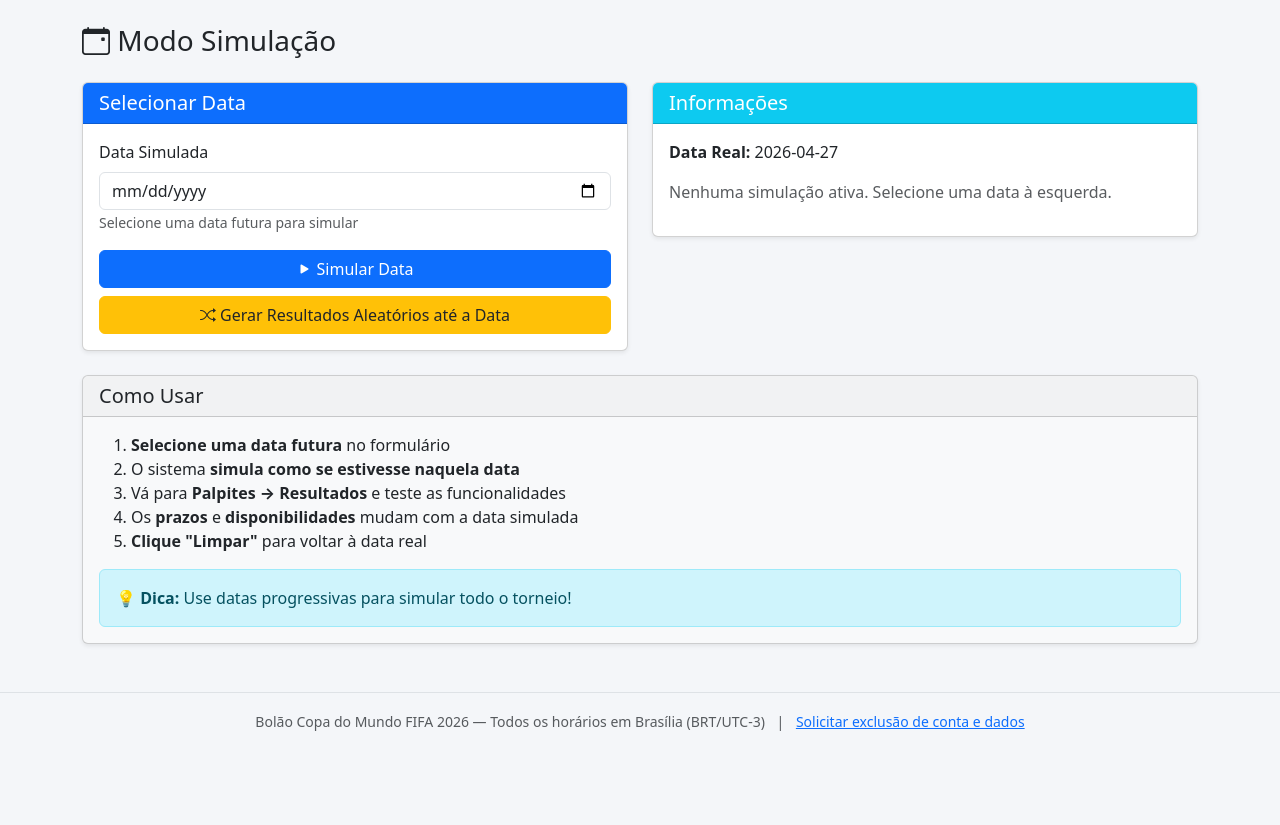
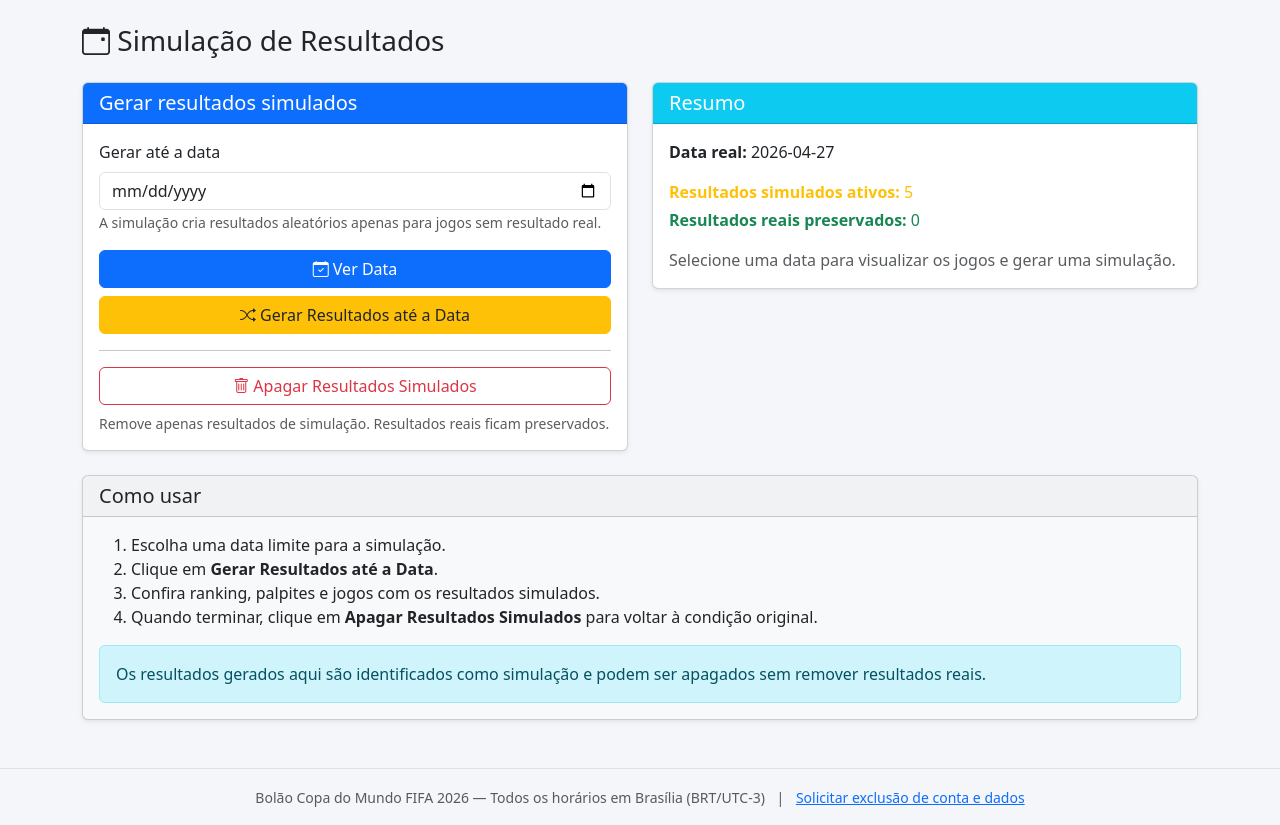
Before and after one commit to wilberkohler/bolao-copa-2026, a Flask app: page /admin/simulacao in a window 1280 px wide. Shown: the part 56-881 px from the top of the page. Before the commit the page ends 787 px from the top, so only its background shows below. Run offline with Flask 3, Linux system fonts and the light colour scheme; a user stored in the database is signed in; data comes from the database, SQL or seed files in the repository; parts of the project's set-up code (start-up, migrations or seed data) failed here and were passed over.

Commit message:
Melhorar simulacao de resultados admin

```diff
--- a/app.py
+++ b/app.py
@@ -54,6 +54,35 @@ def sync_admin_flags():
             changed = True
     if changed:
         db.session.commit()
+
+
+def is_simulated_result(resultado):
+    return bool(resultado and (resultado.usuario_lancamento or "").startswith("simulacao:"))
+
+
+def clear_simulated_results():
+    simulated_results = Resultado.query.filter(Resultado.usuario_lancamento.like("simulacao:%")).all()
+    jogo_ids = [r.jogo_id for r in simulated_results]
+
+    if not jogo_ids:
+        return 0
+
+    Pontuacao.query.filter(Pontuacao.jogo_id.in_(jogo_ids)).delete(synchronize_session=False)
+
+    for resultado in simulated_results:
+        db.session.delete(resultado)
+
+    for jogo in Jogo.query.filter(Jogo.id.in_(jogo_ids)).all():
+        jogo.status = "Agendado"
+
+    db.session.commit()
+
+    for jogo in Jogo.query.filter(Jogo.resultado.has()).all():
+        if jogo.resultado and not is_simulated_result(jogo.resultado):
+            calcular_pontuacao_jogo(db, Palpite, Pontuacao, Resultado, jogo)
+
+    db.session.commit()
+    return len(jogo_ids)
 
 
 @app.before_request
@@ -1110,21 +1139,16 @@ def simulacao():
     if request.method == "POST":
         acao = request.form.get("acao", "definir_data")
         data_str = request.form.get("data_simulada", "").strip()
+        if acao == "limpar_resultados":
+            removidos = clear_simulated_results()
+            flash(f"{removidos} resultado(s) simulado(s) apagado(s). Ranking recalculado com resultados reais restantes.", "success")
+            return redirect(url_for("simulacao"))
+
         try:
             data_obj = datetime.strptime(data_str, "%Y-%m-%d").date()
 
             if acao == "gerar_resultados":
-                # Cada simulacao comeca de um estado limpo para evitar ranking contaminado.
-                Pontuacao.query.delete(synchronize_session=False)
-                Resultado.query.delete(synchronize_session=False)
-
-                for jogo in Jogo.query.all():
-                    if jogo.data_jogo < data_obj:
-                        jogo.status = "Encerrado"
-                    else:
-                        jogo.status = "Agendado"
-
-                db.session.commit()
+                removidos = clear_simulated_results()
 
                 jogos_ate_data = (
                     Jogo.query
@@ -1135,6 +1159,9 @@ def simulacao():
 
                 jogos_gerados = []
                 for jogo in jogos_ate_data:
+                    if jogo.resultado and not is_simulated_result(jogo.resultado):
+                        continue
+
                     gols_a = random.randint(0, 4)
                     gols_b = random.randint(0, 4)
 
@@ -1164,7 +1191,7 @@ def simulacao():
                 for jogo in jogos_gerados:
                     calcular_pontuacao_jogo(db, Palpite, Pontuacao, Resultado, jogo)
 
-                flash(f"Simulacao refeita do zero: {len(jogos_gerados)} resultado(s) aleatorio(s) gerado(s) ate {data_str} e ranking recalculado.", "success")
+                flash(f"Simulacao refeita: {removidos} resultado(s) simulado(s) anterior(es) apagado(s), {len(jogos_gerados)} novo(s) resultado(s) gerado(s) ate {data_str}. Resultados reais foram preservados.", "success")
 
             # Redireciona para GET com data_simulada como query param
             return redirect(url_for("simulacao", data_simulada=data_str))
@@ -1175,6 +1202,12 @@ def simulacao():
     info_simulacao = {
         "data_simulada": data_simulada,
         "data_real": date.today().isoformat(),
+        "resultados_simulados": Resultado.query.filter(
+            Resultado.usuario_lancamento.like("simulacao:%")
+        ).count(),
+        "resultados_reais": sum(
+            1 for r in Resultado.query.all() if not is_simulated_result(r)
+        ),
     }
 
     if data_simulada:
--- a/templates/admin/simulacao.html
+++ b/templates/admin/simulacao.html
@@ -3,67 +3,78 @@
 
 {% block content %}
 <div class="container mt-4">
-  <h3 class="mb-4"><i class="bi bi-calendar-event"></i> Modo Simulação</h3>
+  <h3 class="mb-4"><i class="bi bi-calendar-event"></i> Simulação de Resultados</h3>
 
-  <div class="row">
-    <!-- Formulário de data -->
+  <div class="row g-4">
     <div class="col-md-6">
       <div class="card shadow-sm">
         <div class="card-header bg-primary text-white">
-          <h5 class="card-title mb-0">Selecionar Data</h5>
+          <h5 class="card-title mb-0">Gerar resultados simulados</h5>
         </div>
         <div class="card-body">
           <form method="POST">
             <div class="mb-3">
-              <label class="form-label">Data Simulada</label>
+              <label class="form-label">Gerar até a data</label>
               <input type="date" name="data_simulada" class="form-control" required value="{{ info.data_simulada or '' }}">
-              <small class="form-text text-muted">Selecione uma data futura para simular</small>
+              <small class="form-text text-muted">
+                A simulação cria resultados aleatórios apenas para jogos sem resultado real.
+              </small>
             </div>
             <div class="d-grid gap-2">
               <button type="submit" name="acao" value="definir_data" class="btn btn-primary">
-                <i class="bi bi-play-fill"></i> Simular Data
+                <i class="bi bi-calendar-check"></i> Ver Data
               </button>
               <button type="submit" name="acao" value="gerar_resultados" class="btn btn-warning text-dark">
-                <i class="bi bi-shuffle"></i> Gerar Resultados Aleatórios até a Data
+                <i class="bi bi-shuffle"></i> Gerar Resultados até a Data
               </button>
             </div>
           </form>
 
+          <hr>
+
+          <form method="POST" onsubmit="return confirm('Apagar todos os resultados simulados e recalcular o ranking somente com resultados reais?');">
+            <input type="hidden" name="acao" value="limpar_resultados">
+            <button type="submit" class="btn btn-outline-danger w-100" {% if not info.resultados_simulados %}disabled{% endif %}>
+              <i class="bi bi-trash"></i> Apagar Resultados Simulados
+            </button>
+            <small class="form-text text-muted d-block mt-2">
+              Remove apenas resultados de simulação. Resultados reais ficam preservados.
+            </small>
+          </form>
+
           {% if info.data_simulada %}
           <hr>
-          <h6>Data Simulada Atual:</h6>
-          <p class="alert alert-info">
-            <strong>{{ info.data_simulada }}</strong>
-          </p>
-          <a href="{{ url_for('simulacao') }}" class="btn btn-secondary btn-sm w-100">
-            <i class="bi bi-arrow-counterclockwise"></i> Limpar Simulação
-          </a>
+          <div class="alert alert-info mb-0">
+            <strong>Data em análise:</strong> {{ info.data_simulada }}
+            <a href="{{ url_for('simulacao') }}" class="btn btn-secondary btn-sm ms-2">
+              <i class="bi bi-arrow-counterclockwise"></i> Limpar Data
+            </a>
+          </div>
           {% endif %}
         </div>
       </div>
     </div>
 
-    <!-- Informações de simulação -->
     <div class="col-md-6">
       <div class="card shadow-sm">
         <div class="card-header bg-info text-white">
-          <h5 class="card-title mb-0">Informações</h5>
+          <h5 class="card-title mb-0">Resumo</h5>
         </div>
         <div class="card-body">
-          <p><strong>Data Real:</strong> {{ info.data_real }}</p>
+          <p><strong>Data real:</strong> {{ info.data_real }}</p>
+          <p class="mb-1 text-warning">
+            <strong>Resultados simulados ativos:</strong> {{ info.resultados_simulados }}
+          </p>
+          <p class="text-success">
+            <strong>Resultados reais preservados:</strong> {{ info.resultados_reais }}
+          </p>
 
           {% if info.data_simulada %}
             <hr>
-            <p><strong>Data Simulada:</strong> {{ info.data_simulada }}</p>
-
-            <div class="alert alert-warning">
-              <i class="bi bi-exclamation-triangle"></i>
-              O sistema está em <strong>modo simulação</strong>.
-              Todas as operações usarão a data {{ info.data_simulada }} como referência.
-            </div>
+            <p><strong>Data analisada:</strong> {{ info.data_simulada }}</p>
 
             {% if info.jogos_neste_dia %}
-              <h6>Jogos Neste Dia ({{ info.jogos_neste_dia|length }}):</h6>
+              <h6>Jogos neste dia ({{ info.jogos_neste_dia|length }}):</h6>
               <ul class="small">
                 {% for jogo in info.jogos_neste_dia %}
                   <li>
@@ -77,9 +88,6 @@
             {% endif %}
 
             <hr>
-            <p class="small">
-              <strong>Jogos Realizados até essa data:</strong> {{ info.jogos_realizados }}/107
-            </p>
             <p class="small mb-1">
               <strong>Total de jogos até a data:</strong> {{ info.total_jogos_ate_data or 0 }}
             </p>
@@ -92,35 +100,33 @@
 
             {% if info.proximo_jogo %}
               <p class="small">
-                <strong>Próximo Jogo:</strong>
+                <strong>Próximo jogo:</strong>
                 {{ info.proximo_jogo.data_jogo }} às {{ info.proximo_jogo.hora_brasilia }}
               </p>
             {% endif %}
           {% else %}
-            <p class="text-muted">Nenhuma simulação ativa. Selecione uma data à esquerda.</p>
+            <p class="text-muted mb-0">Selecione uma data para visualizar os jogos e gerar uma simulação.</p>
           {% endif %}
         </div>
       </div>
     </div>
   </div>
 
-  <!-- Instruções -->
   <div class="row mt-4">
     <div class="col-12">
       <div class="card shadow-sm bg-light">
         <div class="card-header">
-          <h5 class="card-title mb-0">Como Usar</h5>
+          <h5 class="card-title mb-0">Como usar</h5>
         </div>
         <div class="card-body">
           <ol>
-            <li><strong>Selecione uma data futura</strong> no formulário</li>
-            <li>O sistema <strong>simula como se estivesse naquela data</strong></li>
-            <li>Vá para <strong>Palpites → Resultados</strong> e teste as funcionalidades</li>
-            <li>Os <strong>prazos</strong> e <strong>disponibilidades</strong> mudam com a data simulada</li>
-            <li><strong>Clique "Limpar"</strong> para voltar à data real</li>
+            <li>Escolha uma data limite para a simulação.</li>
+            <li>Clique em <strong>Gerar Resultados até a Data</strong>.</li>
+            <li>Confira ranking, palpites e jogos com os resultados simulados.</li>
+            <li>Quando terminar, clique em <strong>Apagar Resultados Simulados</strong> para voltar à condição original.</li>
           </ol>
           <p class="alert alert-info mt-3 mb-0">
-            💡 <strong>Dica:</strong> Use datas progressivas para simular todo o torneio!
+            Os resultados gerados aqui são identificados como simulação e podem ser apagados sem remover resultados reais.
           </p>
         </div>
       </div>
```
